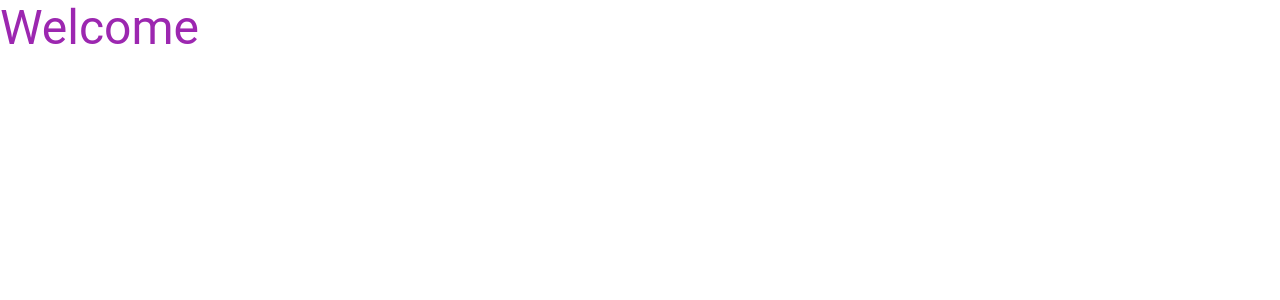
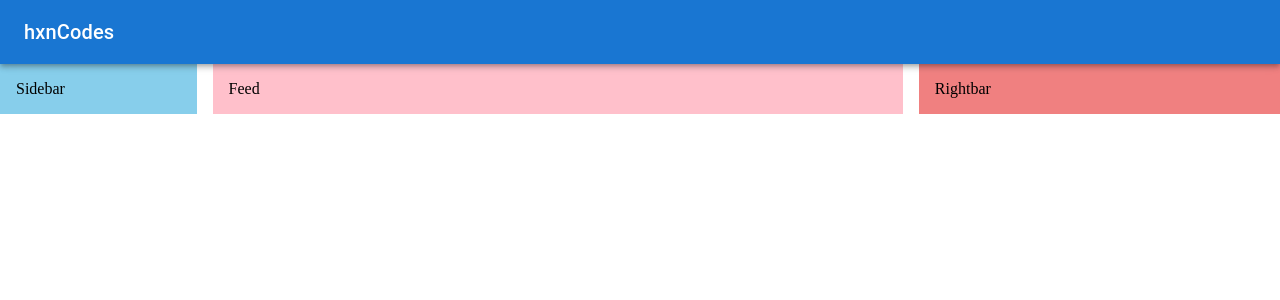
Before and after one commit to hxncodes/React-MUI, a React (Vite) app: page / in a window 1280 px wide. Shown: the top 300 px of the page. Built offline with nearby package versions, Linux system fonts and the light colour scheme.

Commit message:
Basic structure of SocialApp created with Stack

```diff
--- /dev/null
+++ b/components/Feed.jsx
@@ -0,0 +1,12 @@
+import React from "react";
+import { Box } from "@mui/material";
+
+const Feed = () => {
+  return (
+    <Box flex={4} p={2} bgcolor="pink">
+      Feed
+    </Box>
+  );
+};
+
+export default Feed;
--- /dev/null
+++ b/components/Navbar.jsx
@@ -0,0 +1,14 @@
+import { AppBar, Toolbar, Typography } from "@mui/material";
+import React from "react";
+
+const Navbar = () => {
+  return (
+    <AppBar position="sticky">
+      <Toolbar>
+        <Typography variant="h6">hxnCodes</Typography>
+      </Toolbar>
+    </AppBar>
+  );
+};
+
+export default Navbar;
--- /dev/null
+++ b/components/Rightbar.jsx
@@ -0,0 +1,17 @@
+import { Box } from "@mui/material";
+import React from "react";
+
+const Rightbar = () => {
+  return (
+    <Box
+      flex={2}
+      p={2}
+      sx={{ display: { xs: "none", sm: "block" } }}
+      bgcolor="lightcoral"
+    >
+      Rightbar
+    </Box>
+  );
+};
+
+export default Rightbar;
--- /dev/null
+++ b/components/Sidebar.jsx
@@ -0,0 +1,17 @@
+import { Box } from "@mui/material";
+import React from "react";
+
+const Sidebar = () => {
+  return (
+    <Box
+      flex={1}
+      p={2}
+      sx={{ display: { xs: "none", sm: "block" } }}
+      bgcolor="skyblue"
+    >
+      Sidebar
+    </Box>
+  );
+};
+
+export default Sidebar;
--- a/src/App.jsx
+++ b/src/App.jsx
@@ -1,12 +1,19 @@
 import React from "react";
-import { Typography } from "@mui/material";
+import Navbar from "../components/Navbar";
+import Sidebar from "../components/Sidebar";
+import Feed from "../components/Feed";
+import Rightbar from "../components/Rightbar";
+import { Stack } from "@mui/material";
 
 function App() {
   return (
     <>
-      <Typography variant="h3" color="secondary">
-        Welcome
-      </Typography>
+      <Navbar />
+      <Stack direction="row" spacing={2} justifyContent="space-between">
+        <Sidebar />
+        <Feed />
+        <Rightbar />
+      </Stack>
     </>
   );
 }
```
